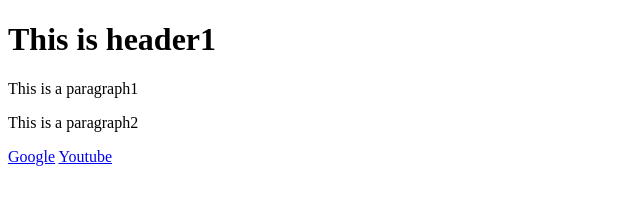
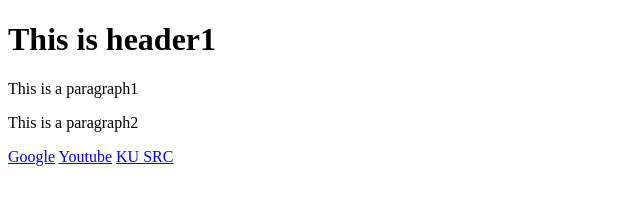
Before and after one commit to PlugHZ/html, a plain HTML site: page index.html in a window 1280 px wide. Shown: the full height of the page, 0-640 px from the left. Drawn offline with Linux system fonts and the light colour scheme.

Commit message:
Add KU SRC link

```diff
--- a/index.html
+++ b/index.html
@@ -11,5 +11,6 @@
 <p>This is a paragraph2</p>
 <a href="http://www.google.com">Google</a>
 <a href="http://www.youtube.com">Youtube</a>
+<a href="http://www.src.ku.ac.th">KU SRC</a>
 </body>
 </html>
```
